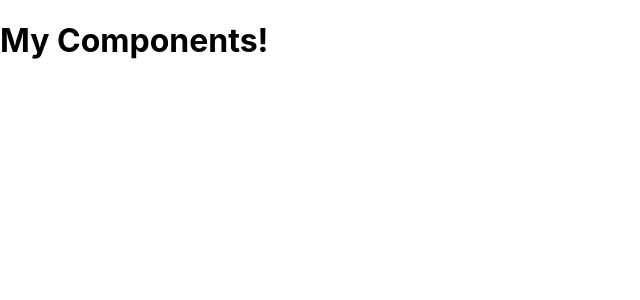
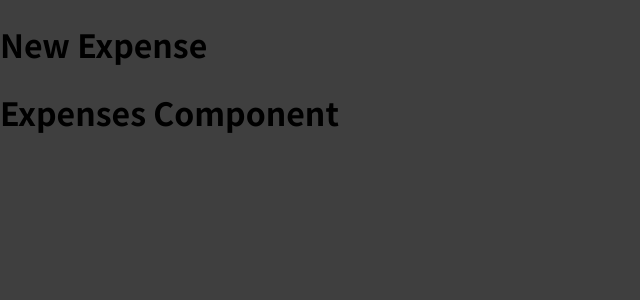
Before and after one commit to java2e/mkk-react-edu, a React (Create React App) app: page / in a window 1280 px wide. Shown: the top 300 px of the page, without its empty margins (0-640 px from the left). Built offline with nearby package versions, Linux system fonts and the light colour scheme.

Commit message:
add card component

```diff
--- a/src/App.js
+++ b/src/App.js
@@ -1,12 +1,14 @@
 import logo from './logo.svg';
 import './App.css';
 
-import Card from './components/Card';
+import NewExpense from './components/NewExpenses/NewExpense';
+import Expenses from './components/Expenses/Expenses';
 
-function App() {
+const  App = () => {
   return (
     <div>
-        <Card></Card>
+      <NewExpense></NewExpense>
+      <Expenses title="Expenses Component"></Expenses>
     </div>
   );
 }
--- a/src/components/Card.js
+++ /dev/null
@@ -1,7 +0,0 @@
-
-
-function Card() {
-    return <h1>My Components!</h1>
-}
-
-export default Card;
--- /dev/null
+++ b/src/components/Expenses/Expenses.js
@@ -0,0 +1,12 @@
+
+
+const Expenses = (props) => {
+
+    return (
+        <div>
+            <h1>{props.title}</h1>
+        </div>
+    )
+}
+
+export default Expenses;
--- /dev/null
+++ b/src/components/NewExpenses/NewExpense.js
@@ -0,0 +1,14 @@
+
+
+const NewExpense = () => {
+
+    return (
+        <div>
+            <h1>New Expense</h1>
+        </div>
+    )
+
+
+}
+
+export default NewExpense;
--- /dev/null
+++ b/src/components/UI/Card.css
@@ -0,0 +1,4 @@
+.card {
+    border-radius: 12px;
+    box-shadow: 0 1px 8px rgba(0, 0, 0, 0.25);
+  }
--- a/src/index.css
+++ b/src/index.css
@@ -1,13 +1,15 @@
+
+@import url('https://fonts.googleapis.com/css2?family=Noto+Sans+JP:wght@400;700&display=swap');
+
+* {
+  box-sizing: border-box;
+}
+
+html {
+  font-family: 'Noto Sans JP', sans-serif;
+}
+
 body {
   margin: 0;
-  font-family: -apple-system, BlinkMacSystemFont, 'Segoe UI', 'Roboto', 'Oxygen',
-    'Ubuntu', 'Cantarell', 'Fira Sans', 'Droid Sans', 'Helvetica Neue',
-    sans-serif;
-  -webkit-font-smoothing: antialiased;
-  -moz-osx-font-smoothing: grayscale;
+  background-color: #3f3f3f;
 }
-
-code {
-  font-family: source-code-pro, Menlo, Monaco, Consolas, 'Courier New',
-    monospace;
-}
```
Also changed, not shown: src/components/UI/Card.js (added, +14 -0 lines).
